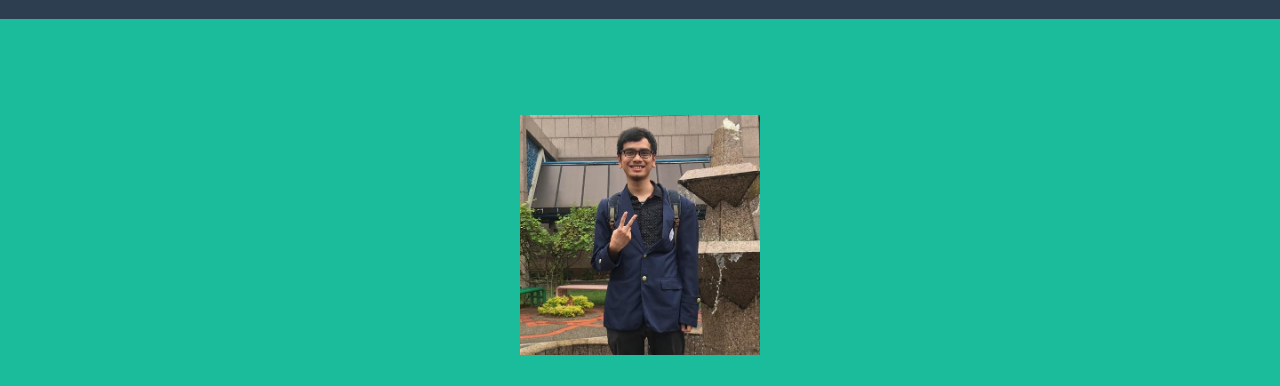
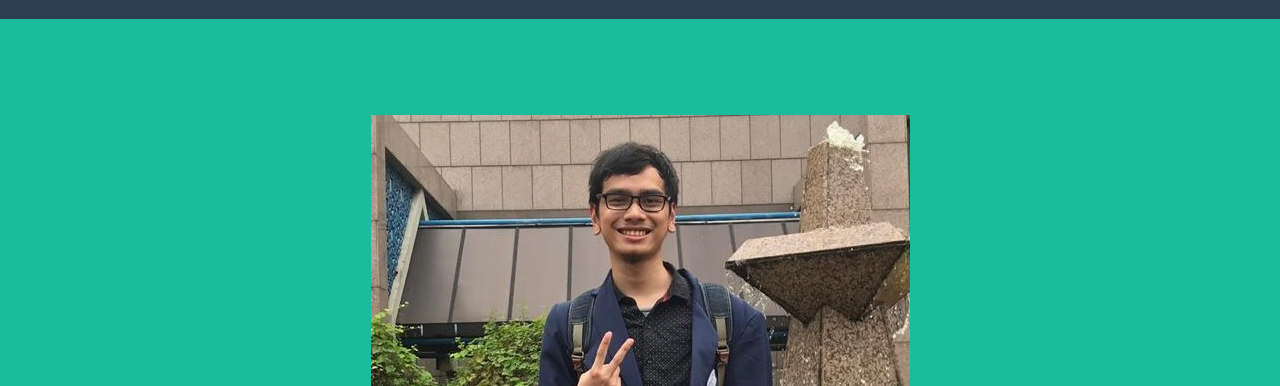
Before and after one commit to ahmadshod/Portofolio, a plain HTML site: page index.html in a window 1280 px wide. Shown: the part 85-471 px from the top of the page. Drawn offline with nearby package versions, Linux system fonts and the light colour scheme; files whose address does not match are found by name.

Commit message:
Update index.html

```diff
--- a/index.html
+++ b/index.html
@@ -38,7 +38,7 @@
         <header class="masthead bg-primary text-white text-center">
             <div class="container d-flex align-items-center flex-column">
                 <!-- Masthead Avatar Image-->
-                <img class="masthead-avatar mb-5" src="picture.jpeg" alt="" />
+                <img src="picture.jpeg" />
                 <!-- Masthead Heading-->
                 <h1 class="masthead-heading text-uppercase mb-0">Ahmad Shodiq M A</h1>
                 <!-- Icon Divider-->
```
